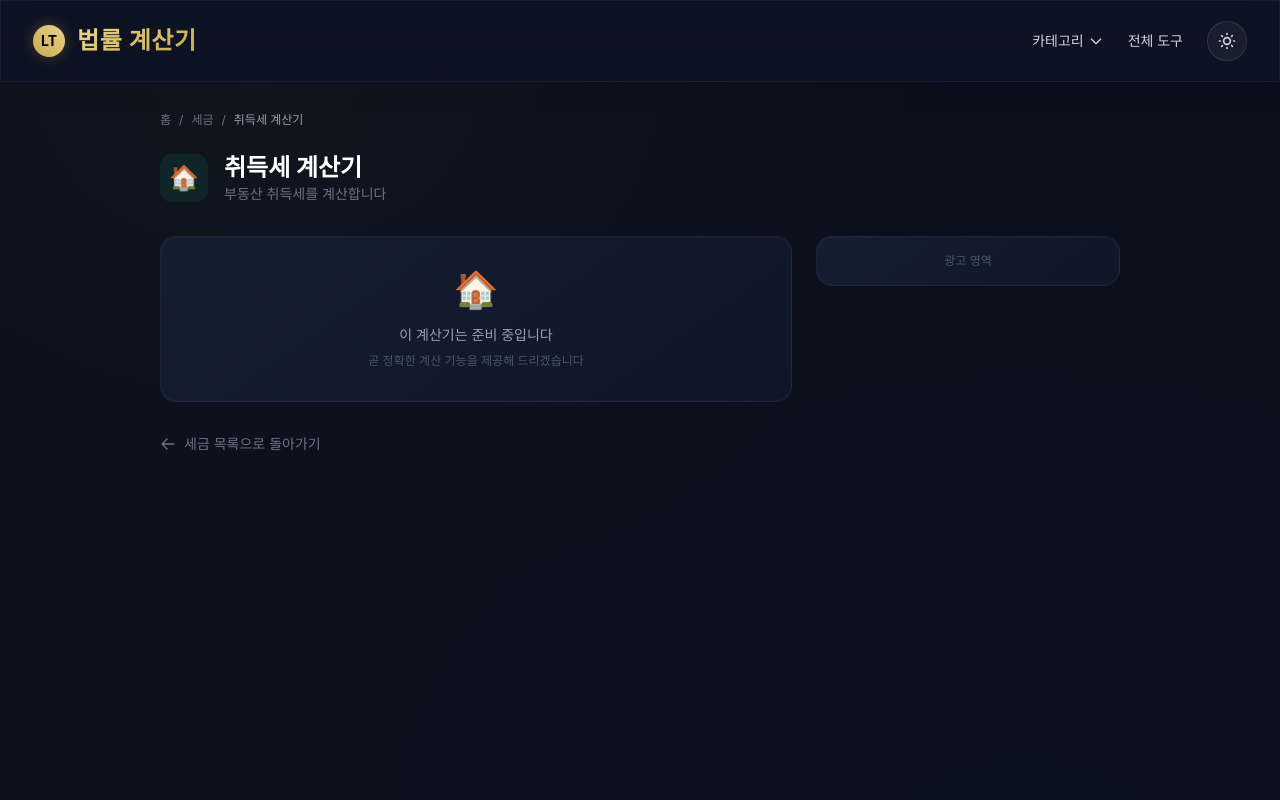
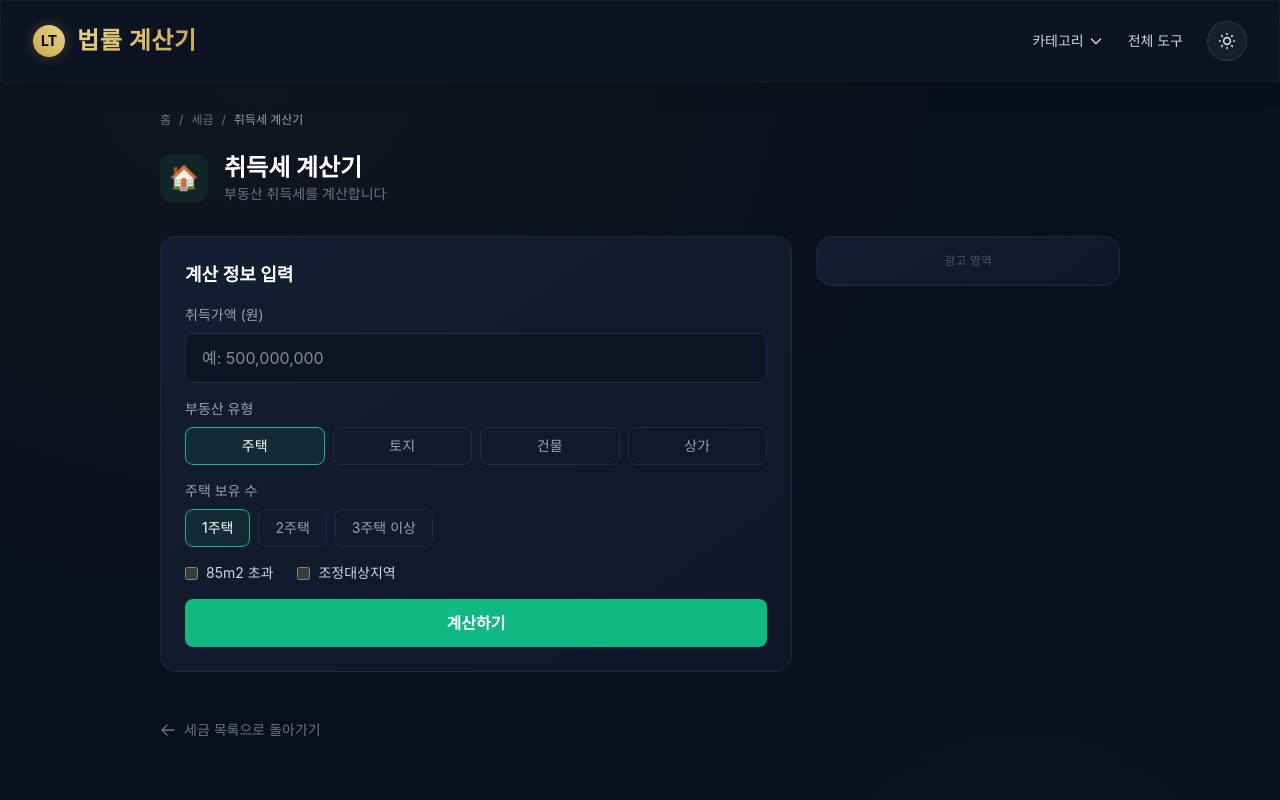
Before and after one commit to SublimerNJ/law-calc, a Next.js app: page /tools/tax/acquisition-tax in a window 1280 px wide. Shown: the top 800 px of the page. Built offline with nearby package versions, Linux system fonts and the light colour scheme; a web font is replaced by a local one.

Commit message:
feat(05-02): add acquisition tax calculator (TAX-04)
- Housing 1/2/3+ with adjusted area surcharge rates
- Linear interpolation for 6-9억 single-home bracket
- Rural special tax exempt for <=85sqm housing
- Local education tax 20% of acquisition tax

```diff
--- /dev/null
+++ b/src/app/tools/tax/acquisition-tax/page.tsx
@@ -0,0 +1,273 @@
+'use client';
+
+import { useState } from 'react';
+import CalculatorLayout from '@/components/ui/CalculatorLayout';
+import { TOOLS, CATEGORIES } from '@/lib/tools-data';
+
+const tool = TOOLS.find(t => t.id === 'acquisition-tax')!;
+const category = CATEGORIES.find(c => c.id === 'tax')!;
+
+type PropertyType = 'house' | 'land' | 'building' | 'commercial';
+type HouseCount = '1' | '2' | '3plus';
+
+interface AcquisitionResult {
+  acquisitionPrice: number;
+  taxRate: number;
+  acquisitionTax: number;
+  ruralSpecialTax: number;
+  localEducationTax: number;
+  total: number;
+}
+
+function calculateAcquisitionTax(
+  price: number,
+  propertyType: PropertyType,
+  houseCount: HouseCount,
+  areaOver85: boolean,
+  adjustedArea: boolean,
+): AcquisitionResult {
+  let taxRate: number;
+
+  if (propertyType !== 'house') {
+    // Land, building, commercial: flat 4%
+    taxRate = 0.04;
+  } else {
+    // Housing
+    if (houseCount === '1') {
+      if (price <= 600_000_000) {
+        taxRate = 0.01;
+      } else if (price <= 900_000_000) {
+        // Linear interpolation 1%~3%
+        taxRate = ((price / 100_000_000) - 3) * (1 / 3) / 100;
+        // Clamp
+        if (taxRate < 0.01) taxRate = 0.01;
+        if (taxRate > 0.03) taxRate = 0.03;
+      } else {
+        taxRate = 0.03;
+      }
+    } else if (houseCount === '2') {
+      if (adjustedArea) {
+        taxRate = 0.08;
+      } else {
+        // Non-adjusted: normal rate (same as 1-house)
+        if (price <= 600_000_000) {
+          taxRate = 0.01;
+        } else if (price <= 900_000_000) {
+          taxRate = ((price / 100_000_000) - 3) * (1 / 3) / 100;
+          if (taxRate < 0.01) taxRate = 0.01;
+          if (taxRate > 0.03) taxRate = 0.03;
+        } else {
+          taxRate = 0.03;
+        }
+      }
+    } else {
+      // 3+ houses
+      if (adjustedArea) {
+        taxRate = 0.12;
+      } else {
+        taxRate = 0.08;
+      }
+    }
+  }
+
+  const acquisitionTax = Math.floor(price * taxRate);
+
+  // Rural special tax: housing <= 85sqm exempt, else 10% of acquisition tax
+  let ruralSpecialTax = 0;
+  if (propertyType === 'house') {
+    if (areaOver85) {
+      ruralSpecialTax = Math.floor(acquisitionTax * 0.1);
+    }
+  } else {
+    ruralSpecialTax = Math.floor(acquisitionTax * 0.1);
+  }
+
+  // Local education tax: 20% of acquisition tax
+  const localEducationTax = Math.floor(acquisitionTax * 0.2);
+
+  return {
+    acquisitionPrice: price,
+    taxRate,
+    acquisitionTax,
+    ruralSpecialTax,
+    localEducationTax,
+    total: acquisitionTax + ruralSpecialTax + localEducationTax,
+  };
+}
+
+function formatNumber(n: number): string {
+  return n.toLocaleString('ko-KR');
+}
+
+export default function AcquisitionTaxPage() {
+  const [price, setPrice] = useState('');
+  const [propertyType, setPropertyType] = useState<PropertyType>('house');
+  const [houseCount, setHouseCount] = useState<HouseCount>('1');
+  const [areaOver85, setAreaOver85] = useState(false);
+  const [adjustedArea, setAdjustedArea] = useState(false);
+  const [result, setResult] = useState<AcquisitionResult | null>(null);
+
+  const handleCalculate = () => {
+    const val = parseInt(price.replace(/,/g, ''), 10);
+    if (!val || val <= 0) return;
+    setResult(calculateAcquisitionTax(val, propertyType, houseCount, areaOver85, adjustedArea));
+  };
+
+  const handlePriceChange = (e: React.ChangeEvent<HTMLInputElement>) => {
+    const raw = e.target.value.replace(/[^0-9]/g, '');
+    setPrice(raw);
+  };
+
+  const propertyTypes = [
+    { value: 'house' as PropertyType, label: '주택' },
+    { value: 'land' as PropertyType, label: '토지' },
+    { value: 'building' as PropertyType, label: '건물' },
+    { value: 'commercial' as PropertyType, label: '상가' },
+  ];
+
+  const houseCounts = [
+    { value: '1' as HouseCount, label: '1주택' },
+    { value: '2' as HouseCount, label: '2주택' },
+    { value: '3plus' as HouseCount, label: '3주택 이상' },
+  ];
+
+  return (
+    <CalculatorLayout tool={tool} category={category}>
+      <div className="premium-card p-6 mb-4">
+        <h2 className="text-lg font-semibold text-white mb-4">계산 정보 입력</h2>
+
+        <div className="mb-4">
+          <label className="block text-sm text-gray-400 mb-2">취득가액 (원)</label>
+          <input
+            type="text"
+            inputMode="numeric"
+            value={price ? parseInt(price).toLocaleString('ko-KR') : ''}
+            onChange={handlePriceChange}
+            placeholder="예: 500,000,000"
+            className="w-full bg-[#0d1424] border border-[#1e2d4a] rounded-lg px-4 py-3 text-white focus:border-[#10b981] focus:outline-none"
+          />
+          {price && (
+            <p className="text-xs text-gray-500 mt-1">
+              {parseInt(price).toLocaleString('ko-KR')}원
+            </p>
+          )}
+        </div>
+
+        <div className="mb-4">
+          <label className="block text-sm text-gray-400 mb-2">부동산 유형</label>
+          <div className="grid grid-cols-2 sm:grid-cols-4 gap-2">
+            {propertyTypes.map(opt => (
+              <button
+                key={opt.value}
+                onClick={() => setPropertyType(opt.value)}
+                className={`px-3 py-2 rounded-lg text-sm border transition-colors ${
+                  propertyType === opt.value
+                    ? 'border-[#10b981] bg-[#10b981]/10 text-white'
+                    : 'border-[#1e2d4a] text-gray-400 hover:border-gray-500'
+                }`}
+              >
+                {opt.label}
+              </button>
+            ))}
+          </div>
+        </div>
+
+        {propertyType === 'house' && (
+          <>
+            <div className="mb-4">
+              <label className="block text-sm text-gray-400 mb-2">주택 보유 수</label>
+              <div className="flex gap-2">
+                {houseCounts.map(opt => (
+                  <button
+                    key={opt.value}
+                    onClick={() => setHouseCount(opt.value)}
+                    className={`px-4 py-2 rounded-lg text-sm border transition-colors ${
+                      houseCount === opt.value
+                        ? 'border-[#10b981] bg-[#10b981]/10 text-white'
+                        : 'border-[#1e2d4a] text-gray-400 hover:border-gray-500'
+                    }`}
+                  >
+                    {opt.label}
+                  </button>
+                ))}
+              </div>
+            </div>
+
+            <div className="mb-4 flex items-center gap-6">
+              <label className="flex items-center gap-2 cursor-pointer">
+                <input
+                  type="checkbox"
+                  checked={areaOver85}
+                  onChange={e => setAreaOver85(e.target.checked)}
+                  className="accent-[#10b981]"
+                />
+                <span className="text-sm text-gray-300">85m2 초과</span>
+              </label>
+              <label className="flex items-center gap-2 cursor-pointer">
+                <input
+                  type="checkbox"
+                  checked={adjustedArea}
+                  onChange={e => setAdjustedArea(e.target.checked)}
+                  className="accent-[#10b981]"
+                />
+                <span className="text-sm text-gray-300">조정대상지역</span>
+              </label>
+            </div>
+          </>
+        )}
+
+        <button
+          onClick={handleCalculate}
+          className="w-full py-3 rounded-lg font-semibold text-white transition-opacity hover:opacity-90"
+          style={{ backgroundColor: category.color }}
+        >
+          계산하기
+        </button>
+      </div>
+
+      {result !== null && (
+        <div className="premium-card p-6">
+          <h2 className="text-lg font-semibold text-white mb-4">계산 결과</h2>
+
+          <div className="space-y-3 mb-4">
+            <div className="flex justify-between">
+              <span className="text-sm text-gray-400">취득가액</span>
+              <span className="text-white">{formatNumber(result.acquisitionPrice)}원</span>
+            </div>
+            <div className="flex justify-between">
+              <span className="text-sm text-gray-400">적용 세율</span>
+              <span className="text-white">{(result.taxRate * 100).toFixed(1)}%</span>
+            </div>
+            <div className="flex justify-between">
+              <span className="text-sm text-gray-400">취득세</span>
+              <span className="text-white">{formatNumber(result.acquisitionTax)}원</span>
+            </div>
+            <div className="flex justify-between">
+              <span className="text-sm text-gray-400">농어촌특별세</span>
+              <span className="text-white">{formatNumber(result.ruralSpecialTax)}원</span>
+            </div>
+            <div className="flex justify-between">
+              <span className="text-sm text-gray-400">지방교육세</span>
+              <span className="text-white">{formatNumber(result.localEducationTax)}원</span>
+            </div>
+          </div>
+
+          <div className="pt-4 border-t border-[#1e2d4a] mb-4">
+            <div className="flex justify-between">
+              <span className="text-base font-semibold text-white">합계 세액</span>
+              <span className="text-xl font-bold" style={{ color: category.color }}>
+                {formatNumber(result.total)}원
+              </span>
+            </div>
+          </div>
+
+          <div className="pt-4 border-t border-[#1e2d4a]">
+            <p className="text-xs text-gray-500">
+              법적 근거: 지방세법 제11조(취득세율), 농어촌특별세법 제5조
+            </p>
+          </div>
+        </div>
+      )}
+    </CalculatorLayout>
+  );
+}
```
